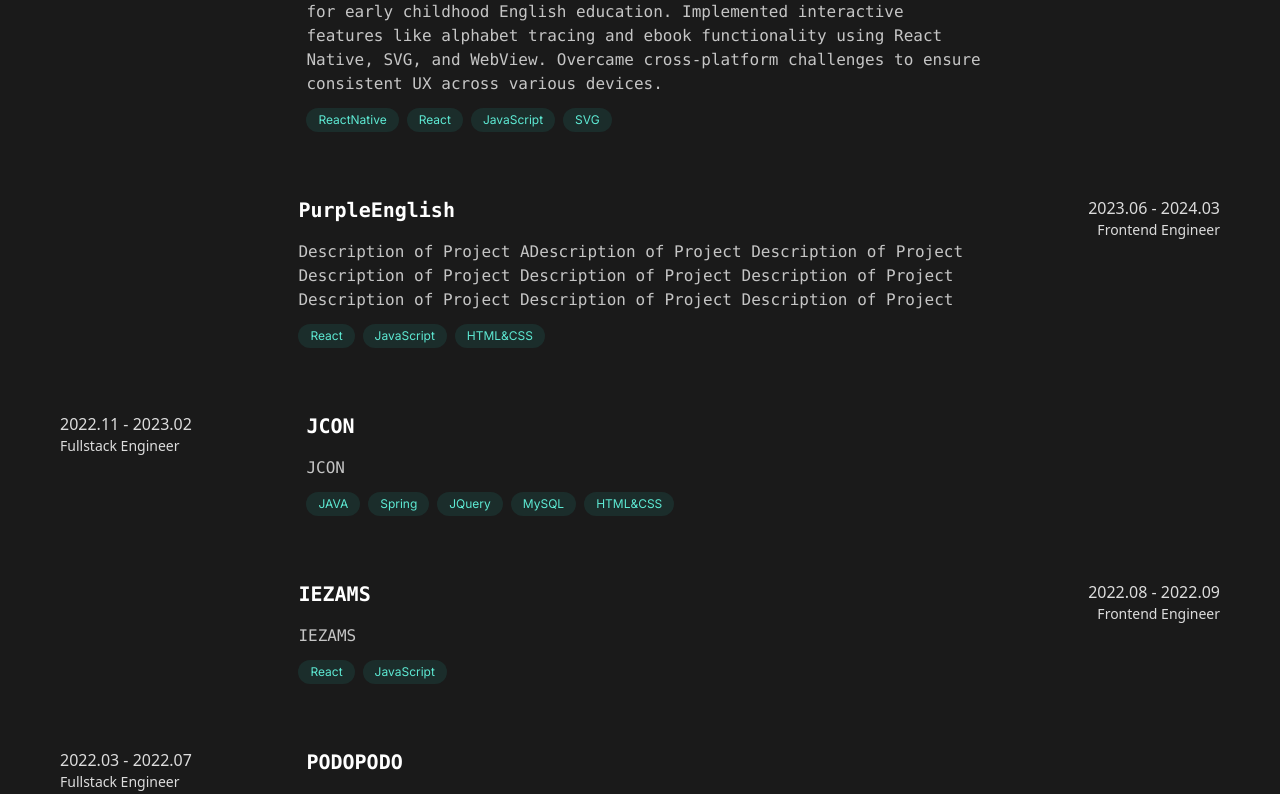
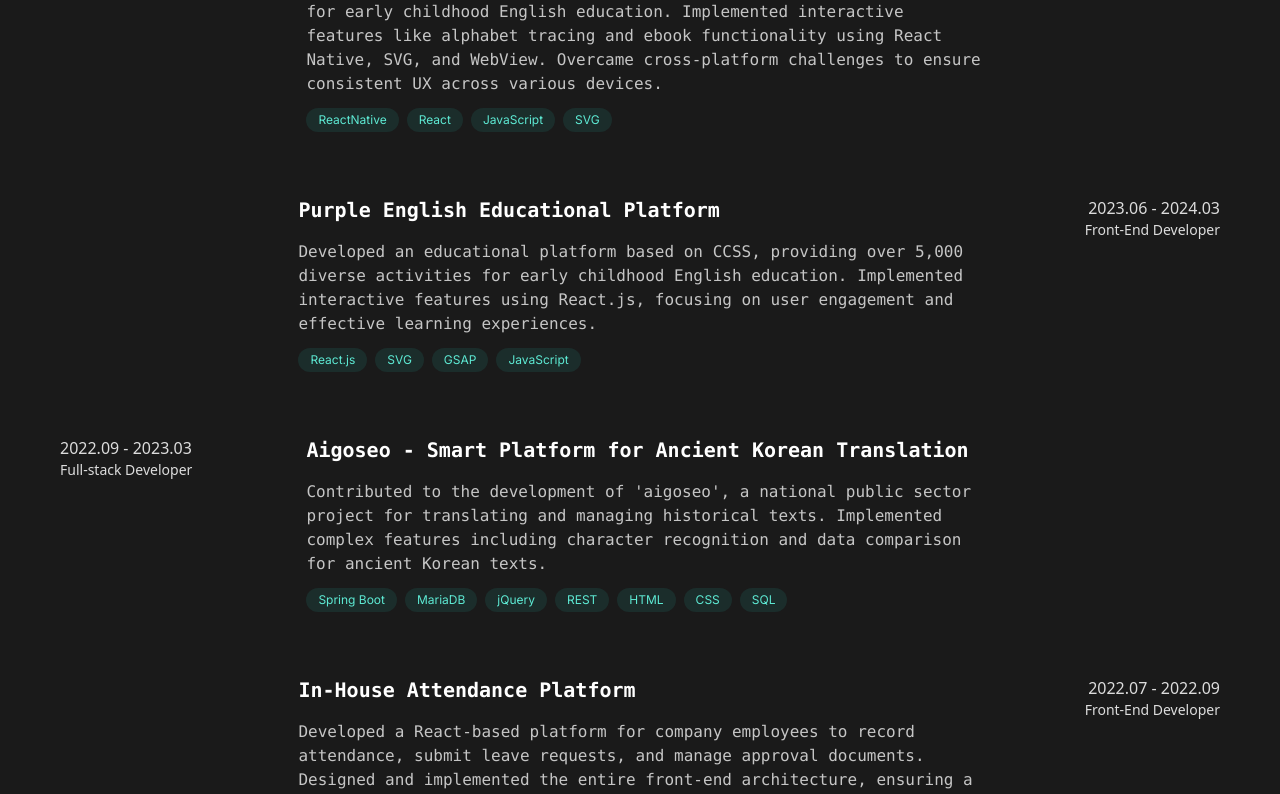
Before and after one commit to HyeonsangKim/NewPortfolio, a Next.js app: page / in a window 1280 px wide. Shown: the part 2000-2794 px from the top of the page. Built offline with nearby package versions, Linux system fonts and the light colour scheme.

Commit message:
page1 animation modify

```diff
--- a/app/contents/Page1.tsx
+++ b/app/contents/Page1.tsx
@@ -1,5 +1,5 @@
 "use client";
-import { useEffect, useRef, useState } from "react";
+import { useCallback, useEffect, useRef, useState } from "react";
 import Image from "next/image";
 import IconBox from "@/components/IconBox";
 import { useVisibility } from "../hooks/useVisibility";
@@ -18,10 +18,10 @@ export default function Page1({ onVisible }: any) {
     return () => window.removeEventListener("resize", checkMobile);
   }, []);
 
-  useEffect(() => {
+  const animateIcons = useCallback(() => {
     const totalIcons = 10;
     const interval = isMobile ? 50 : 100;
-    if (isInView) {
+
     const intervalId = setInterval(() => {
       setVisibleIcons((prev) => {
         if (prev.length < totalIcons) {
@@ -40,25 +40,35 @@ export default function Page1({ onVisible }: any) {
     }, interval);
 
     return () => clearInterval(intervalId);
+  }, [isMobile]);
+
+  useEffect(() => {
+    let cleanup: (() => void) | undefined;
+
+    if (isInView) {
+      cleanup = animateIcons();
+    } else {
+      setVisibleIcons([]);
     }
-  }, [isInView, isMobile]);
+
+    return () => {
+      if (cleanup) cleanup();
+    };
+  }, [isInView, animateIcons]);
 
   const getImageAnimationClass = () => {
     if (!isInView) return "opacity-0 scale-50";
-    if (isMobile) {
-      return "animate-zoomInFade";
-    }
-    return "transform scale-100 opacity-100 transition duration-1000 ease-out";
+    return isMobile
+      ? "animate-zoomInFade"
+      : "transform scale-100 opacity-100 transition duration-1000 ease-out";
   };
 
   const getTextAnimationClass = () => {
     if (!isInView) return "opacity-0 translate-y-10";
-    if (isMobile) {
-      return "animate-slideUpFade";
-    }
-    return "transform translate-y-0 opacity-100 transition duration-1000 ease-out delay-500";
+    return isMobile
+      ? "animate-slideUpFade"
+      : "transform translate-y-0 opacity-100 transition duration-1000 ease-out delay-500";
   };
-
   return (
     <section id="section1" ref={sectionRef} className="section m-auto">
       <div className="px-4 sm:px-8 md:px-16 lg:px-28 pt-16">
--- a/app/hooks/useVisibility.ts
+++ b/app/hooks/useVisibility.ts
@@ -11,18 +11,13 @@ export function useVisibility(
     const observer = new IntersectionObserver(
       (entries) => {
         entries.forEach((entry) => {
+          setIsInView(entry.isIntersecting);
           if (entry.isIntersecting) {
-            setIsInView(true);
             onVisible(sectionId);
-          } else {
-            setIsInView(false);
           }
         });
       },
-      {
-        threshold: 0.1, // 10% 가 보이면 감지
-        rootMargin: "-10% 0px -10% 0px", // 상하 10% 여유 공간
-      }
+      { threshold: 0.1 }
     );
 
     if (sectionRef.current) {
--- a/components/ExprienceList.tsx
+++ b/components/ExprienceList.tsx
@@ -11,34 +11,36 @@ const experiences = [
   },
   {
     date: "2023.06 - 2024.03",
-    job: "Frontend Engineer",
-    title: "PurpleEnglish",
+    job: "Front-End Developer",
+    title: "Purple English Educational Platform",
     description:
-      "Description of Project ADescription of Project Description of Project Description of Project Description of Project Description of Project Description of Project Description of Project Description of Project ",
-    stacks: ["React", "JavaScript", "HTML&CSS"],
+      "Developed an educational platform based on CCSS, providing over 5,000 diverse activities for early childhood English education. Implemented interactive features using React.js, focusing on user engagement and effective learning experiences.",
+    stacks: ["React.js", "SVG", "GSAP", "JavaScript"],
   },
   {
-    date: "2022.11 - 2023.02",
-    job: "Fullstack Engineer",
-    title: "JCON",
-    description: "JCON",
-    stacks: ["JAVA", "Spring", "JQuery", "MySQL", "HTML&CSS"],
+    date: "2022.09 - 2023.03",
+    job: "Full-stack Developer",
+    title: "Aigoseo - Smart Platform for Ancient Korean Translation",
+    description:
+      "Contributed to the development of 'aigoseo', a national public sector project for translating and managing historical texts. Implemented complex features including character recognition and data comparison for ancient Korean texts.",
+    stacks: ["Spring Boot", "MariaDB", "jQuery", "REST", "HTML", "CSS", "SQL"],
   },
   {
-    date: "2022.08 - 2022.09",
-    job: "Frontend Engineer",
-    title: "IEZAMS",
-    description: "IEZAMS",
-    stacks: ["React", "JavaScript"],
+    date: "2022.07 - 2022.09",
+    job: "Front-End Developer",
+    title: "In-House Attendance Platform",
+    description:
+      "Developed a React-based platform for company employees to record attendance, submit leave requests, and manage approval documents. Designed and implemented the entire front-end architecture, ensuring a user-friendly and responsive interface.",
+    stacks: ["React", "REST", "HTML", "CSS"],
   },
   {
-    date: "2022.03 - 2022.07",
-    job: "Fullstack Engineer",
-    title: "PODOPODO",
-    description: "PODOPODO",
-    stacks: ["JAVA", "Spring", "JQuery", "MySQL", "HTML&CSS"],
+    date: "2022.04 - 2022.07",
+    job: "Full-stack Developer",
+    title: "PODOPODO Wine Sales Website",
+    description:
+      "Contributed to the development of a wine sales website using Spring Boot, Thymeleaf, and jQuery. Implemented core features including homepage, user profile management, shopping cart, and search functionality using Elasticsearch.",
+    stacks: ["Spring Boot", "Thymeleaf", "jQuery", "MariaDB", "Elasticsearch"],
   },
-  // 더 많은 경력 추가
 ];
 
 function ExperienceSection({ isInView }: { isInView: boolean }) {
```
Lines whose indentation alone changed are shown as unchanged.
